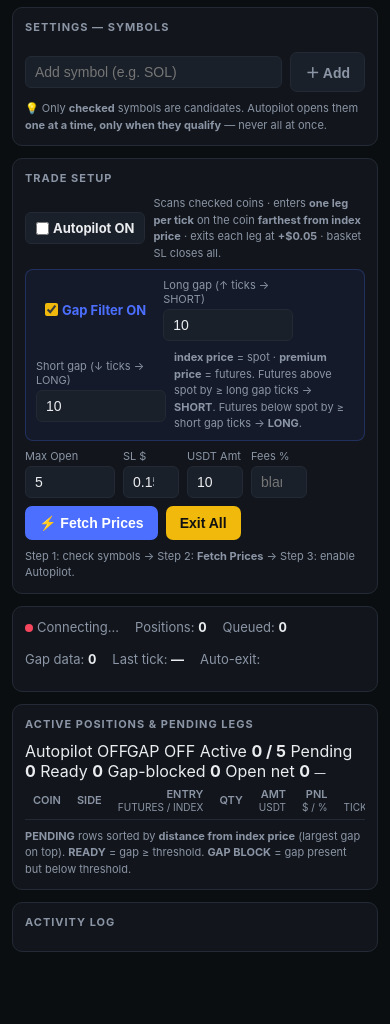
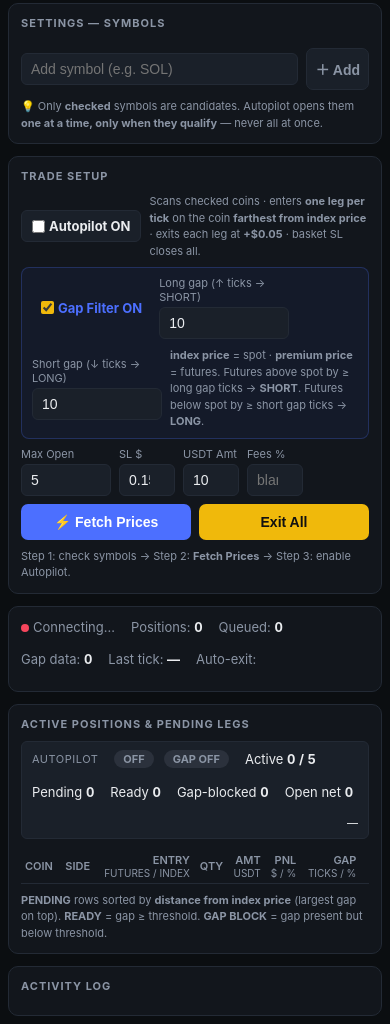
Before and after one commit to nhsaks/gap, a website: page public/index.html in a window 390 px wide. Shown: the part 219-1243 px from the top of the page. Before the commit the page ends 1183 px from the top, so only its background shows below. Drawn offline with Linux system fonts and the light colour scheme; no server answers.

Commit message:
Add styles for responsive design and new components

```diff
--- a/public/style.css
+++ b/public/style.css
@@ -59,4 +59,16 @@ tr.pend td{opacity:.82; font-style:italic;}
 .sub{font-size:10px; color:var(--muted); display:block; font-weight:400;}
 .session .big{font-size:32px; font-weight:700; margin-top:6px; font-variant-numeric:tabular-nums; letter-spacing:.5px; line-height:1.1;}
 .session .subbig{font-size:11px; color:var(--muted); text-transform:uppercase; letter-spacing:1px;}
-.apbar{
+.apbar{display:flex; gap:16px; flex-wrap:wrap; align-items:center; background:var(--panel2); border:1px solid var(--border); border-radius:6px; padding:8px 10px; font-size:13px; margin-bottom:10px;}
+.apbar .lbl{color:var(--muted); font-size:11px; text-transform:uppercase; letter-spacing:.5px;}
+.apbar b{font-variant-numeric:tabular-nums;}
+.pill{display:inline-block; padding:2px 9px; border-radius:20px; font-size:11px; font-weight:700;}
+.pill.off{background:rgba(139,149,165,.15); color:var(--muted);}
+.pill.on{background:rgba(46,189,133,.18); color:var(--green); box-shadow:0 0 10px rgba(46,189,133,.25);}
+.pill.gap-on{background:rgba(76,111,255,.18); color:var(--accent); box-shadow:0 0 10px rgba(76,111,255,.20);}
+@media (max-width:560px){
+  body{padding:8px;}
+  .btn{flex:1; padding:10px 8px;}
+  th, td { padding: 4px 4px; font-size: 11px; }
+  .badge { padding: 1px 4px; font-size: 10px; }
+}
```
